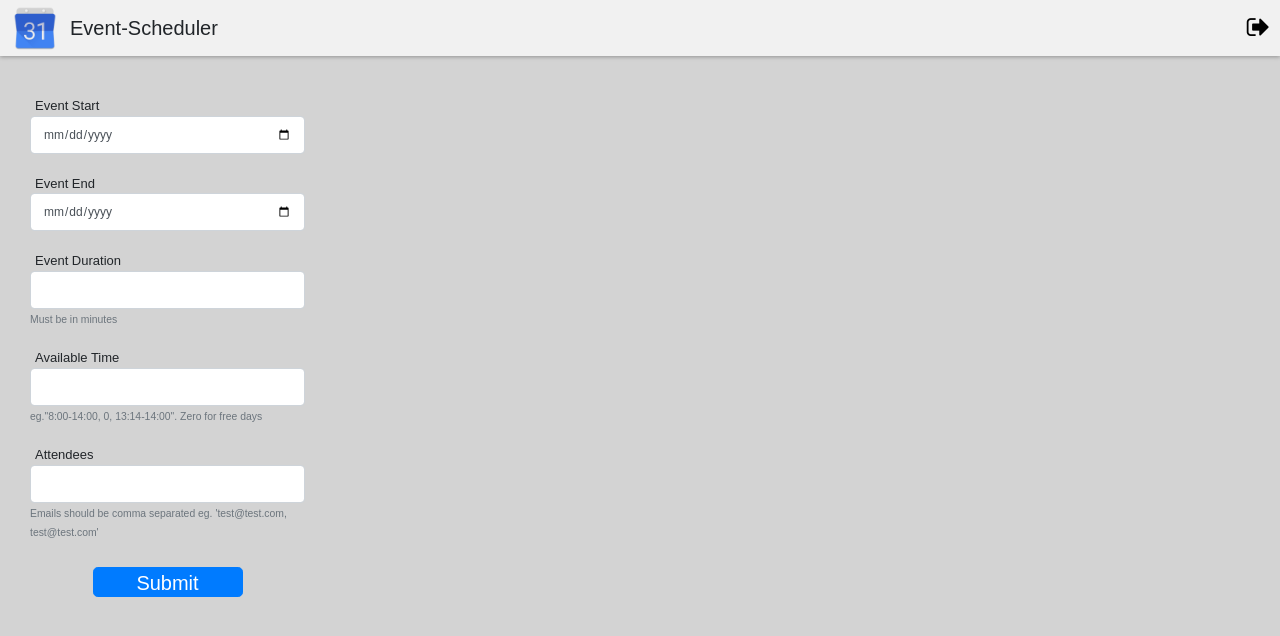
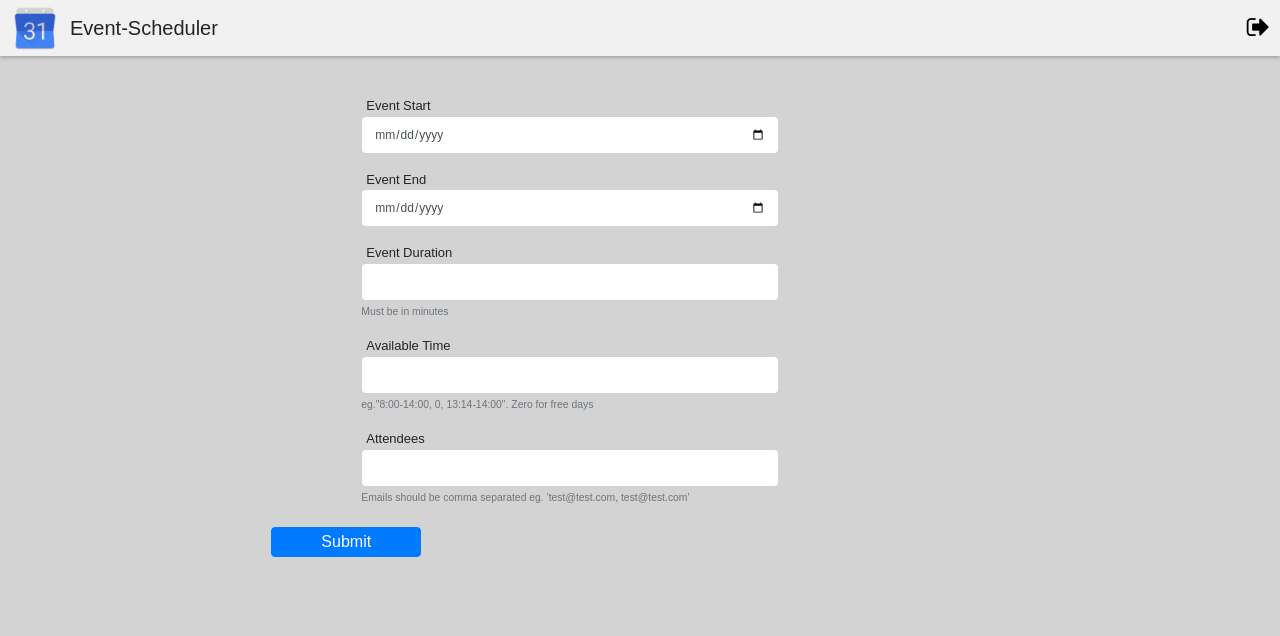
Before and after one commit to KostasGan/scheduler-api, a website: page home.html in a window 1280 px wide. Drawn offline with nearby package versions, Linux system fonts and the light colour scheme.

Commit message:
remove row

```diff
--- a/home.html
+++ b/home.html
@@ -97,6 +97,9 @@
             padding: 0px 5px;
 
         }
+        .form-group div{
+            margin: auto;
+        }
     </style>
     <script>
         // var CLIENT_ID = '22469461720-5s0vadaqi6cli0vpe4b0268b20huc20l.apps.googleusercontent.com';
@@ -150,35 +153,35 @@
             </a>
         </div>
     </div>
-    <div class="container col-md-6">
-        <form>
-            <div class="form-group row align-items-center">
+    <div class="container">
+        <form class="col-sm-10">
+            <div class="form-group">
                 <div class="col-12 col-sm-6">
                     <label for="event_start"> Event Start </label>
                     <input id="event_start"class="form-control" type="date">
                 </div>
             </div>
-            <div class="form-group row align-items-center">
+            <div class="form-group">
                 <div class="col-12 col-sm-6">
                     <label for="event_end"> Event End </label>
                     <input id="event_end" class="form-control" type="date">
                 </div>
             </div>
-            <div class="form-group row align-items-center">
+            <div class="form-group">
                 <div class="col-12 col-sm-6">
                     <label for="duration"> Event Duration </label>
                     <input id="duration" class="form-control" type="text">
                     <small for="duration" class="text-muted">Must be in minutes</small>
                 </div>
             </div>
-            <div class="form-group row align-items-center">
+            <div class="form-group">
                 <div class="col-12 col-sm-6">
                     <label for="available_time"> Available Time </label>
                     <input id="available_time" class="form-control" type="text">
                     <small for="available_time" class="text-muted">eg."8:00-14:00, 0, 13:14-14:00". Zero for free days</small>
                 </div>
             </div>
-            <div class="form-group row align-items-center">
+            <div class="form-group">
                 <div class="col-12 col-sm-6">
                     <label for="attendees"> Attendees </label>
                     <input id="attendees" class="form-control" type="text">
@@ -187,7 +190,7 @@
             </div>
             <div class="col-sm-6">
                 <div class="sk col">
-                    <button type="submit" class="btn btn-primary btn-lg">Submit</button>
+                    <button type="submit" class="btn btn-primary">Submit</button>
                 </div>
             </div>
         </form>
```
